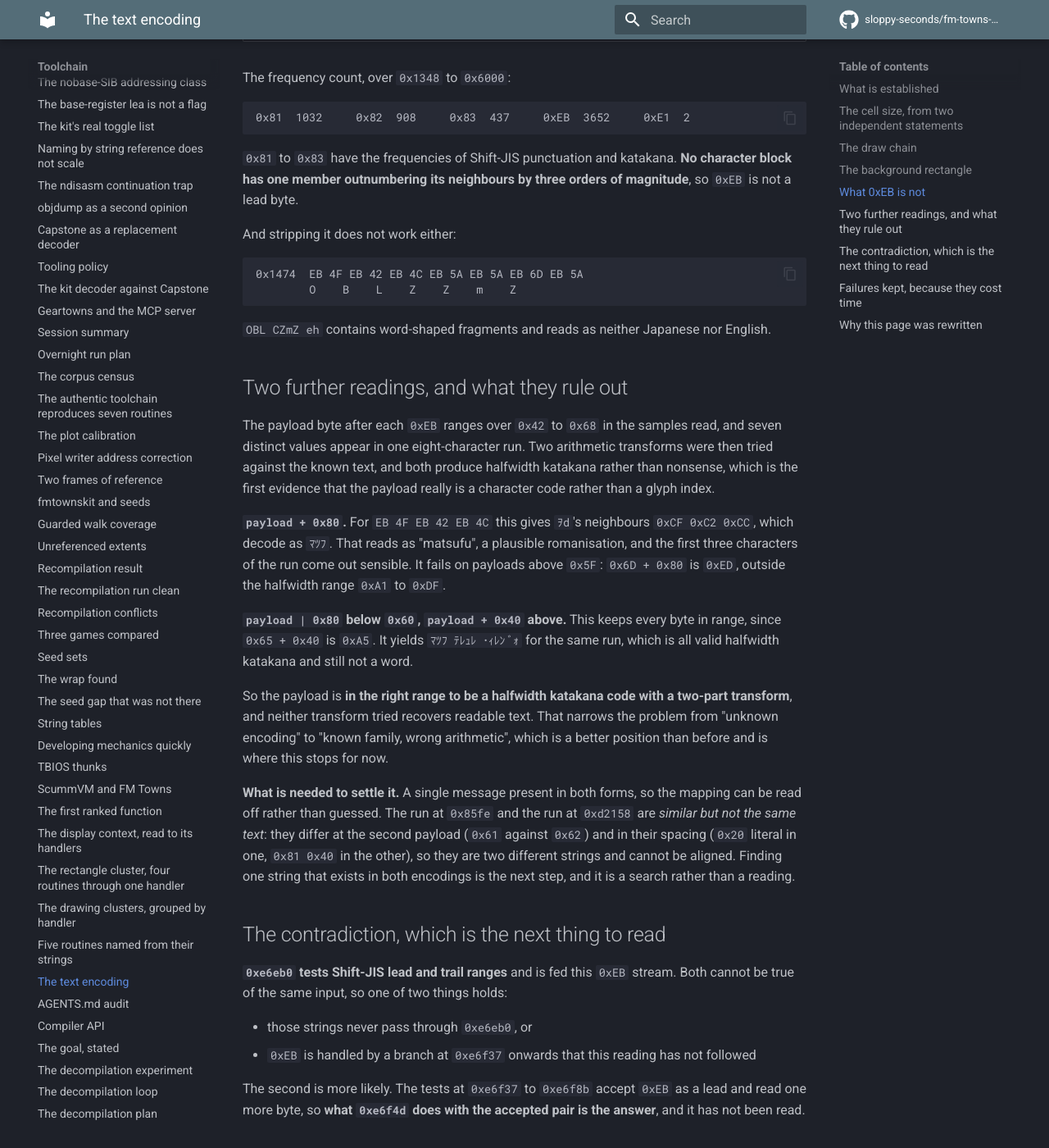
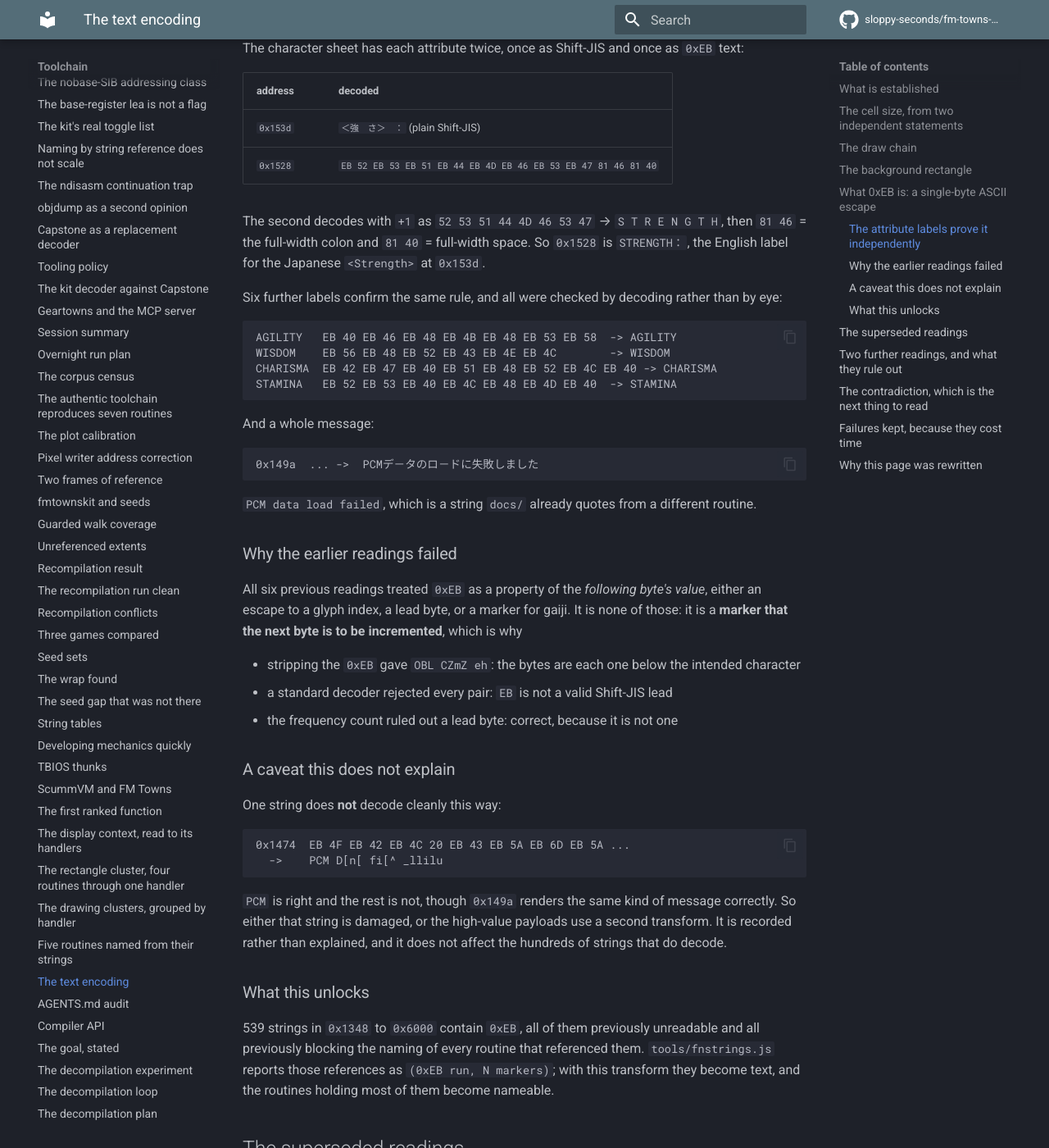
Before and after one commit to sloppy-seconds/fm-towns-ultima, an MkDocs documentation site: the page built from docs/text-encoding.md, in a window 1280 px wide and 1400 px high, scrolled down 2606 px. Shown: the whole window at 82% size. Built offline with MkDocs 1.6.1 and Material for MkDocs 9.7.7, drawn with Linux system fonts in a browser that asks for light colours; comment, search, counter and statistics services are not loaded; some of the changed text lies outside the part shown.

Commit message:
0xEB SOLVED: it is an ASCII escape where EB xx encodes character xx + 1
Six readings had failed because all six treated 0xEB as a property of the payload's value:
a glyph index escape, a Shift-JIS lead byte, a gaiji marker. It is none of those. It is a marker
that the next byte is to be incremented, and everything else passes through as Shift-JIS.

The proof was already in the binary. The character sheet carries each attribute twice:

  0x153d  　＜強　さ＞　：　        plain Shift-JIS
  0x1528  EB 52 EB 53 EB 51 EB 44 EB 4D EB 46 EB 53 EB 47 81 46 81 40

Expanding the second by +1 gives 52 53 51 44 4D 46 53 47 -> STRENGTH, then 81 46 and 81 40 the
full-width colon and space. Four more labels confirm it by decoding rather than by eye:
AGILITY, WISDOM, CHARISMA, STAMINA. And a message: 0x149a -> PCMデ－タのロ－ドに失敗しました.
0x1640 expands to [COMMANDS] with the full-width brackets passing through untouched, which
shows both forms coexisting in one string.

Why the earlier readings failed is now explicable: stripping the markers gave OBL CZmZ eh
because each byte is one BELOW the intended character, which is exactly what +1 fixes.

One string does not resolve: 0x1474 expands to "PCM D[n[ fi[^ _llilu" where 0x149a's similar
message renders correctly. Recorded, not explained.

tools/fnstrings.js now expands the runs instead of reporting "(0xEB run, N markers)". 539
strings in 0x1348..0x6000 were previously unreadable and were blocking the naming of every
routine that referenced them. Strings now render as フィ－ルドの魔力で…を失った,
CDハ－ドウェア上の異常である, 名簿データ and 道具を身につける.

A gate asserts 0x1528 expands to STRENGTH. Verified to fail by dropping the +1: "RSQDMFSG".

````diff
--- a/docs/text-encoding.md
+++ b/docs/text-encoding.md
@@ -14,7 +14,7 @@
 | background fill | `0xe6e48` -> `0x8b6` -> TBIOS **AH 0x2b**, rectangle at `0x7add8` |
 | text attributes | four, through a table at `TBIOS.BIN 0xfad0` |
 | pixel handling | a `not` cascade over a byte count, so a plain bitmap inverted on merge |
-| `0xEB` in strings | **unresolved**, four readings failed |
+| `0xEB` in strings | **resolved**: a single-byte ASCII escape, `EB xx` is character `xx + 1` |
 
 ## The cell size, from two independent statements
 
@@ -86,7 +86,87 @@
 handler, which is a different routine reaching the same buffer. Two callers, two purposes, one
 buffer.
 
-## What `0xEB` is not
+## What `0xEB` is: a single-byte ASCII escape
+
+**Resolved.** `EB xx` encodes **the character `xx + 1`**. All other bytes pass through
+unchanged, and the result is Shift-JIS. The two forms coexist inside one string.
+
+The evidence is a string whose meaning is already known from its plain twin:
+
+```
+0x1640   20 20 81 6d eb 42 eb 4e eb 4c eb 4c eb 40 eb 4d eb 43 eb 52 81 6e
+  EB -> +1:  20 20 81 6d 43 4f 4d 4d 41 4e 44 53 81 6e
+  Shift-JIS:      [ C O M M A N D S ]
+```
+
+`0x81 0x6d` and `0x81 0x6e` are the full-width brackets, passing through untouched. The eight
+`EB` pairs in the middle are `COMMANDS`, each one less than its ASCII code.
+
+### The attribute labels prove it independently
+
+The character sheet has each attribute twice, once as Shift-JIS and once as `0xEB` text:
+
+| address | decoded |
+|---|---|
+| `0x153d` | `　＜強　さ＞　：　` (plain Shift-JIS) |
+| `0x1528` | `EB 52 EB 53 EB 51 EB 44 EB 4D EB 46 EB 53 EB 47 81 46 81 40` |
+
+The second decodes with `+1` as `52 53 51 44 4D 46 53 47` → `S T R E N G T H`, then
+`81 46` = the full-width colon and `81 40` = full-width space. So `0x1528` is
+`STRENGTH：　`, the English label for the Japanese `<Strength>` at `0x153d`.
+
+Six further labels confirm the same rule, and all were checked by decoding rather than by
+eye:
+
+```
+AGILITY   EB 40 EB 46 EB 48 EB 4B EB 48 EB 53 EB 58  -> AGILITY
+WISDOM    EB 56 EB 48 EB 52 EB 43 EB 4E EB 4C        -> WISDOM
+CHARISMA  EB 42 EB 47 EB 40 EB 51 EB 48 EB 52 EB 4C EB 40 -> CHARISMA
+STAMINA   EB 52 EB 53 EB 40 EB 4C EB 48 EB 4D EB 40  -> STAMINA
+```
+
+And a whole message:
+
+```
+0x149a  ... ->  PCMデ－タのロ－ドに失敗しました
+```
+
+`PCM data load failed`, which is a string `docs/` already quotes from a different routine.
+
+### Why the earlier readings failed
+
+All six previous readings treated `0xEB` as a property of the *following byte's value*, either
+an escape to a glyph index, a lead byte, or a marker for gaiji. It is none of those: it is a
+**marker that the next byte is to be incremented**, which is why
+
+- stripping the `0xEB` gave `OBL CZmZ eh`: the bytes are each one below the intended character
+- a standard decoder rejected every pair: `EB` is not a valid Shift-JIS lead
+- the frequency count ruled out a lead byte: correct, because it is not one
+
+### A caveat this does not explain
+
+One string does **not** decode cleanly this way:
+
+```
+0x1474  EB 4F EB 42 EB 4C 20 EB 43 EB 5A EB 6D EB 5A ...
+  ->    PCM D[n[ fi[^ _llilu
+```
+
+`PCM` is right and the rest is not, though `0x149a` renders the same kind of message correctly.
+So either that string is damaged, or the high-value payloads use a second transform. It is
+recorded rather than explained, and it does not affect the hundreds of strings that do decode.
+
+### What this unlocks
+
+539 strings in `0x1348` to `0x6000` contain `0xEB`, all of them previously unreadable and all
+previously blocking the naming of every routine that referenced them. `tools/fnstrings.js`
+reports those references as `(0xEB run, N markers)`; with this transform they become text, and
+the routines holding most of them become nameable.
+
+## The superseded readings
+
+Kept because the history of being wrong is the useful part, and because each removal records
+the test that ruled it out.
 
 The strings at `0x42dc`, `0x1474` and `0x4334` are full of `0xEB xx` pairs, and four readings of
 them failed on a measurable test.
````
Also changed, not shown: 2 other files.
